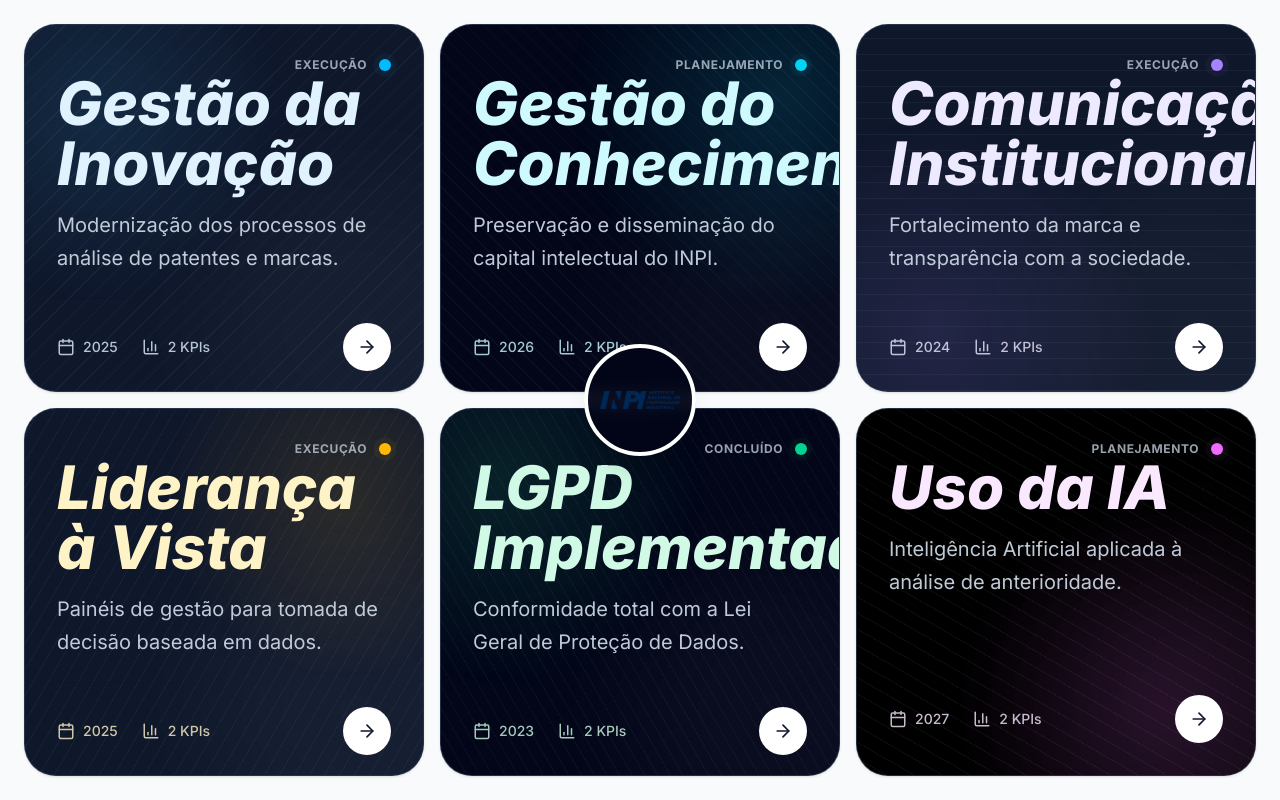
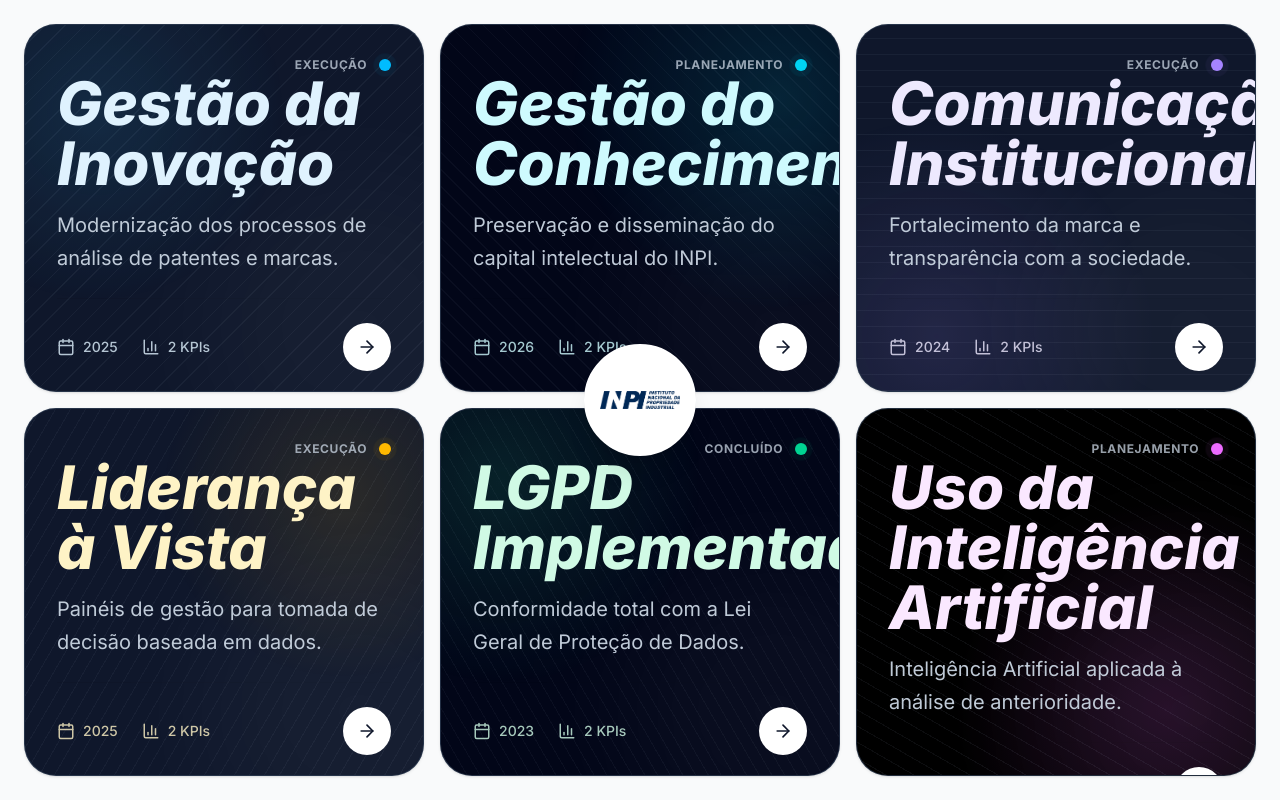
Before and after one commit to dmenezes007/projetos-estrategicos-pr-2026, a React (Vite) app: page / in a window 1280 px wide. Built offline with nearby package versions, Linux system fonts and the light colour scheme.

Commit message:
feat: ajusta fundo da logo e quebras de títulos dos cards

```diff
--- a/src/pages/Dashboard.tsx
+++ b/src/pages/Dashboard.tsx
@@ -19,6 +19,11 @@
 const item = {
   hidden: { opacity: 0, scale: 0.95 },
   show: { opacity: 1, scale: 1 }
+};
+
+const titleOverrides: Record<string, string[]> = {
+  'lideranca-a-vista': ['Liderança', 'à Vista'],
+  'uso-ia': ['Uso da', 'Inteligência', 'Artificial']
 };
 
 // Configuration for each specific card's style and layout
@@ -82,7 +87,7 @@
   return (
     <div className="h-full w-full flex flex-col font-sans relative">
       <div className="absolute inset-0 pointer-events-none z-20 hidden md:flex items-center justify-center">
-        <div className="w-28 h-28 rounded-full border-4 border-white bg-slate-950/95 shadow-xl backdrop-blur-sm flex items-center justify-center p-3">
+        <div className="w-28 h-28 rounded-full border-4 border-white bg-white shadow-xl backdrop-blur-sm flex items-center justify-center p-3">
           <img
             src="/logo_inpi_azul_fundo_transparente.png"
             alt="Logo do INPI"
@@ -131,7 +136,12 @@
               {/* Content */}
               <div className="relative z-10 mt-4">
                 <h3 className="font-project-title text-5xl md:text-6xl mb-4 leading-none tracking-normal">
-                  {project.title}
+                  {(titleOverrides[project.id] ?? [project.title]).map((line, index) => (
+                    <span key={`${project.id}-${line}-${index}`}>
+                      {line}
+                      {index < (titleOverrides[project.id] ?? [project.title]).length - 1 && <br />}
+                    </span>
+                  ))}
                 </h3>
                 <p className="text-lg md:text-xl leading-relaxed mb-6 opacity-95 max-w-2xl text-slate-300">
                   {project.shortDescription}
```
